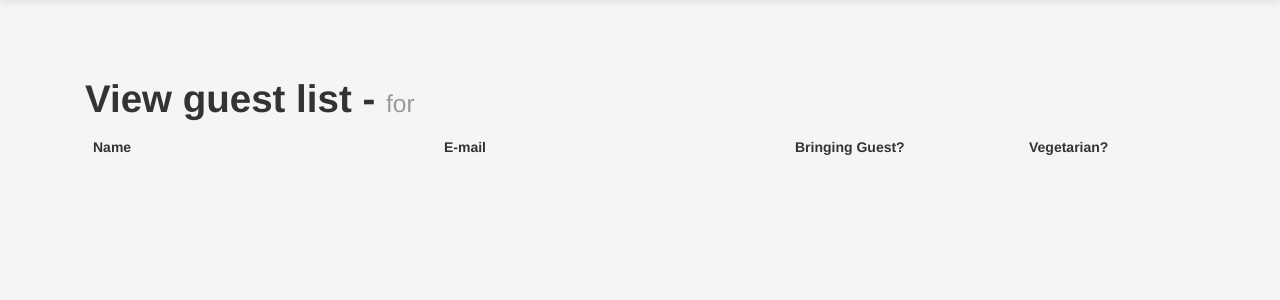
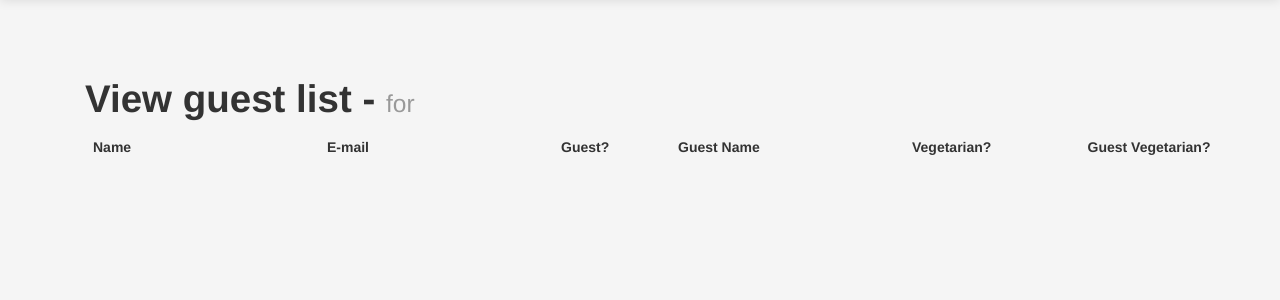
Before and after one commit to cyoon84/wedding_planner, a PHP site: page /guest_list.php?id=1 in a window 1280 px wide. Shown: the part 41-341 px from the top of the page. Run offline with PHP 8.4, Linux system fonts and the light colour scheme; the visitor is signed in with stand-in values (Sample User, id 1); tables that the repository leaves empty or names only in its code hold one stand-in row (values such as "Sample post"); lists and menus that the app fills with data are empty; some libraries are stand-ins or nearby versions.

Commit message:
changed guest_list page / library.php to retrofit new table

```diff
--- a/guest_list.php
+++ b/guest_list.php
@@ -46,10 +46,12 @@ if (!check_login()) {
 
 	  <table class="table" id="guestTable">
 	  <thead>
-	  	<th style="width:30%">Name</th>
-	  	<th style="width:30%">E-mail</th>
-	  	<th style="width:20%">Bringing Guest?</th>
-	  	<th style="width:20%">Vegetarian?</th>
+	  	<th style="width:20%">Name</th>
+	  	<th style="width:20%">E-mail</th>
+	  	<th style="width:10%">Guest?</th>
+	  	<th style="width:20%">Guest Name</th>
+	  	<th style="width:15%">Vegetarian?</th>
+	  	<th style="width:15%">Guest Vegetarian?</th>
 
 	  </thead>
 	  <tbody>
--- a/library.php
+++ b/library.php
@@ -91,28 +91,36 @@
 	}
 
 	function fillinTable($id) {
-		$sql = "select firstName, lastName, email, plusGuest, isVegetarian from weddingPlanner where reference = '$id' and isAttending = '1' and role = '1'";
+		$sql = "select a.firstName, a.lastName, b.phone, b.email, b.attending, b.bringGuest, b.guestFName, b.guestLName, b.vegetarian, b.guestVeg from guestList a inner join guestResponse b on a.refId = b.refId where a.role = '0' and a.guestOf ='$id' and b.attending = '1'";
+
 	  	$result = mysql_query($sql);
 	  	$html_table_contents = '';
 	  	if ($result) {
 	  		while ($row = mysql_fetch_array($result)) {
 	  			$name = $row['lastName'].",".$row['firstName'];
+	  			$guest_name = $row['guestLName'].",".$row['guestFName'];
 	  			$guest = '';
 	  			$isVegetarian = '';
+	  			$guestVegetarian = '';
 
-	  			if ($row['plusGuest'] == '1') {
+	  			if ($row['bringGuest'] == '1') {
 	  				$guest = YES;
 	  			} else {
 	  				$guest = NO;
 	  			}
 
-	  			if ($row['isVegetarian'] == '1') {
+	  			if ($row['vegetarian'] == '1') {
 	  				$isVegetarian = YES;
 	  			} else {
 	  				$isVegetarian = NO;
 	  			}
 
-	  			$html_table_contents = $html_table_contents."<tr><td>".$name."</td><td>".$row['email']."</td><td>".$guest."</td><td>".$isVegetarian."</td><td></tr>";
+				if ($row['guestVeg'] == '1') {
+	  				$guestVegetarian = YES;
+	  			} else {
+	  				$guestVegetarian = NO;
+	  			}
+	  			$html_table_contents = $html_table_contents."<tr><td>".$name."</td><td>".$row['email']."</td><td>".$guest."</td><td>".$guest_name."</td><td>".$isVegetarian."</td><td>".$guestVegetarian."</td></tr>";
 	  		}
 	  	}
 	  	return $html_table_contents;
```
